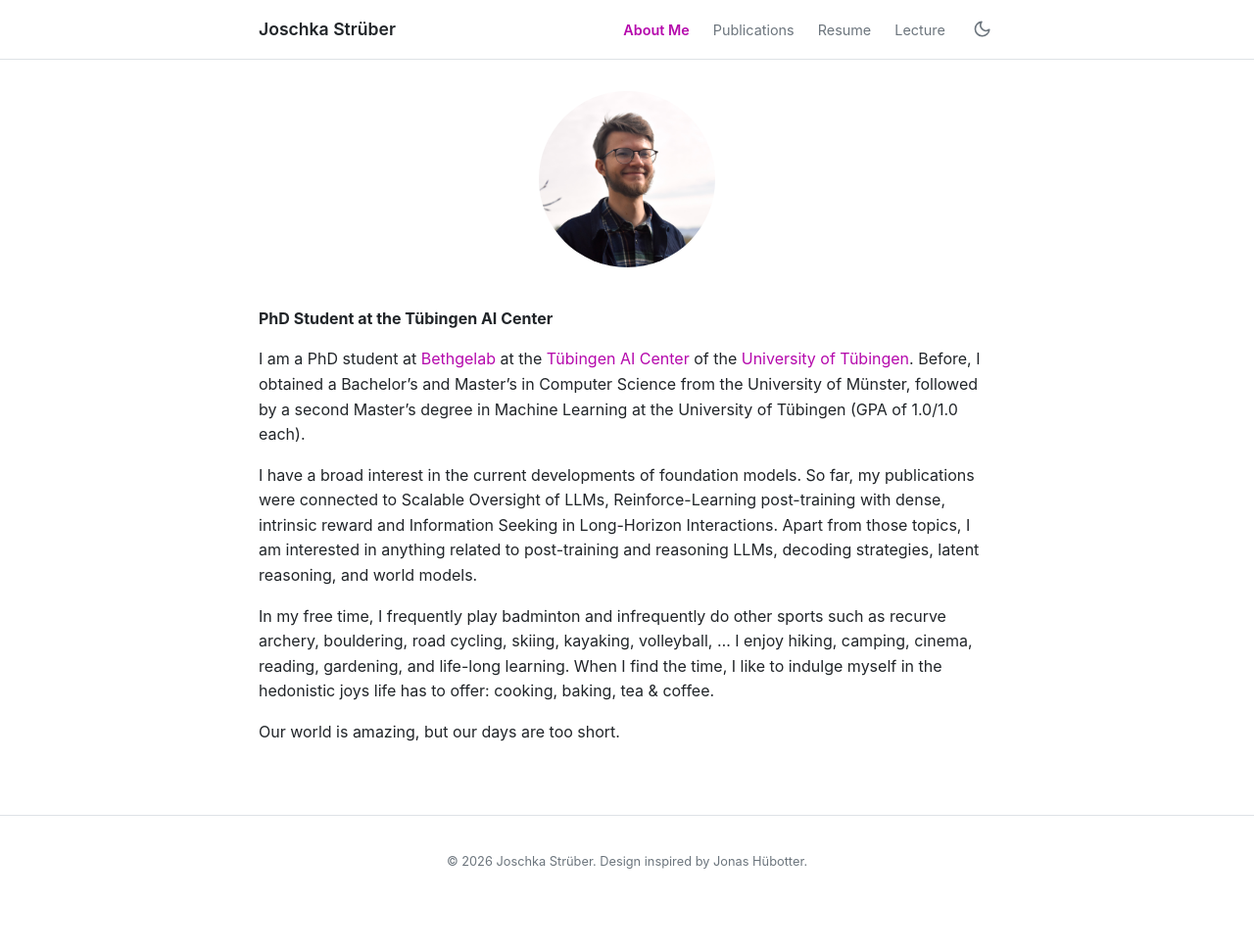
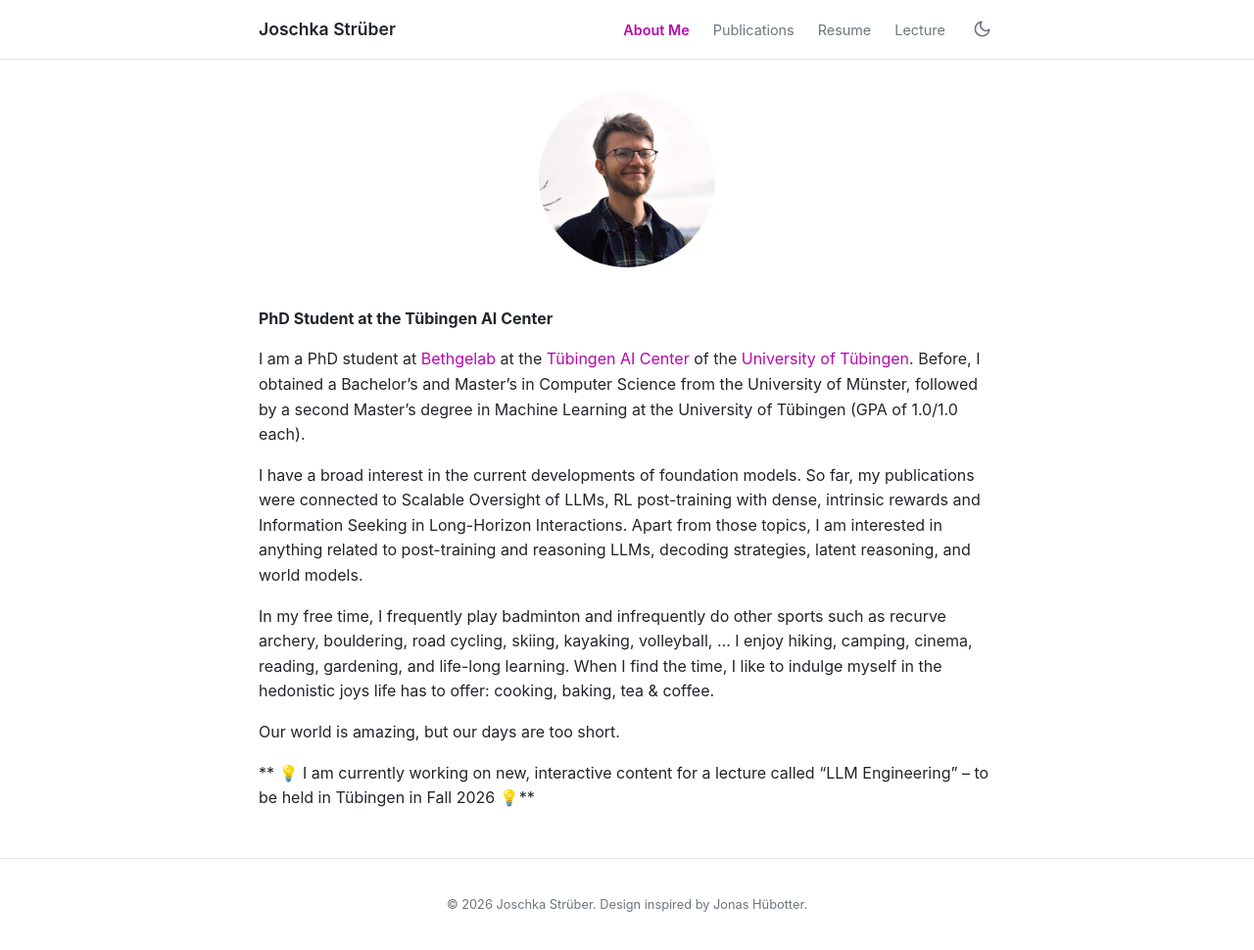
Before and after one commit to JoschkaStrueber/JoschkaStrueber.github.io, a Jekyll site: the page built from index.md, in a window 1280 px wide and 971 px high. Shown: the whole window at 98% size. Built offline with Jekyll 4.4.1, drawn with Linux system fonts in a browser that asks for light colours.

Commit message:
Revise index.md and add lecture announcement
Updated text for clarity and added a note about upcoming lecture.

```diff
--- a/index.md
+++ b/index.md
@@ -8,8 +8,10 @@ permalink: /
 
 I am a PhD student at [Bethgelab](https://bethgelab.org/) at the [Tübingen AI Center](https://tuebingen.ai/u) of the [University of Tübingen](https://uni-tuebingen.de/). Before, I obtained a Bachelor's and Master's in Computer Science from the University of Münster, followed by a second Master's degree in Machine Learning at the University of Tübingen (GPA of 1.0/1.0 each).
 
-I have a broad interest in the current developments of foundation models. So far, my publications were connected to Scalable Oversight of LLMs, Reinforce-Learning post-training with dense, intrinsic reward and Information Seeking in Long-Horizon Interactions. Apart from those topics, I am interested in anything related to post-training and reasoning LLMs, decoding strategies, latent reasoning, and world models.
+I have a broad interest in the current developments of foundation models. So far, my publications were connected to Scalable Oversight of LLMs, RL post-training with dense, intrinsic rewards and Information Seeking in Long-Horizon Interactions. Apart from those topics, I am interested in anything related to post-training and reasoning LLMs, decoding strategies, latent reasoning, and world models.
 
 In my free time, I frequently play badminton and infrequently do other sports such as recurve archery, bouldering, road cycling, skiing, kayaking, volleyball, ... I enjoy hiking, camping, cinema, reading, gardening, and life-long learning. When I find the time, I like to indulge myself in the hedonistic joys life has to offer: cooking, baking, tea & coffee.
 
 Our world is amazing, but our days are too short.
+
+** 💡 I am currently working on new, interactive content for a lecture called "LLM Engineering" -- to be held in Tübingen in Fall 2026 💡**
```
